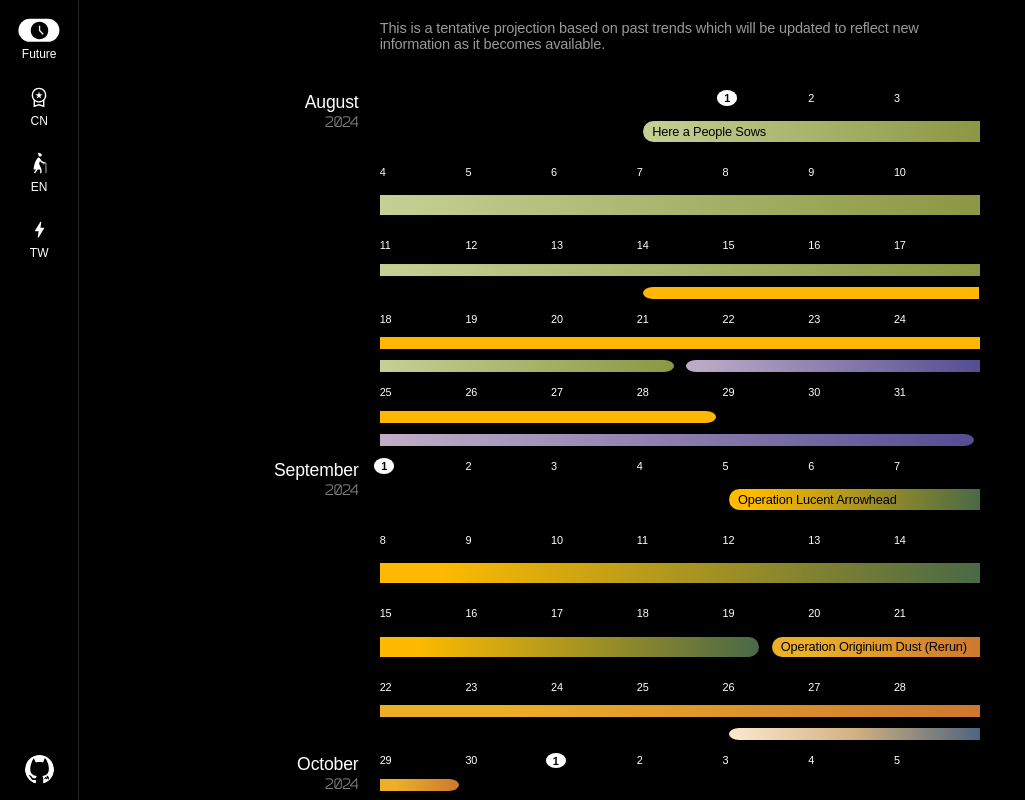
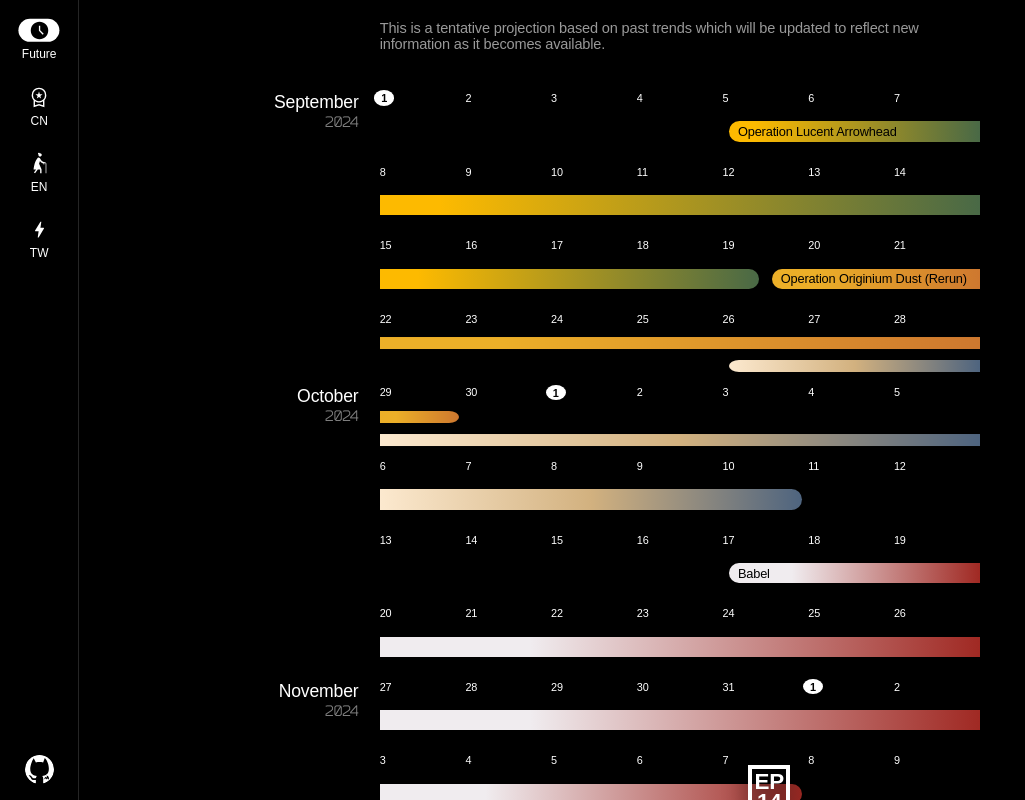
Before and after one commit to jaywyeee/arknights-calendar, a Svelte app: page / in a window 1280 px wide. Shown: the whole page, without its empty margins (0-1025 px from the left). Built offline with nearby package versions, Linux system fonts and the light colour scheme; a web font is replaced by a local one.

Commit message:
Update future, CN, and TW schedules

```diff
--- a/src/components/Schedule.svelte
+++ b/src/components/Schedule.svelte
@@ -269,9 +269,7 @@
 				icec.style.cssText = "--grid-row:5; --grid-column:1 / span 11;";
 				cc10[0].style.cssText = "--grid-row:1; --grid-column:span 3 / -1;";
 			};
-		};
 
-		if (["cn", "en"].includes(page.id)) {
 			const ra1 = document.querySelectorAll(`#${page.id} .ra1`);
 			const ga = document.querySelectorAll(`#${page.id} .ga.rerun`);
 			const cc12 = document.querySelectorAll(`#${page.id} .cc12`);
@@ -296,7 +294,7 @@
 			};
 		};
 
-		if (["future"].includes(page.id)) {
+		if (page.id === "en") {
 			const haps = document.querySelectorAll(`#${page.id} .haps.end`)[0];
 			const wtfc = document.querySelectorAll(`#${page.id} .wtfc.rerun.start`)[0];
 
--- a/src/data/events.json
+++ b/src/data/events.json
@@ -1,9 +1,6 @@
 {
 	"future": {
 		"2024": [
-			{ "start": [ 7, 31], "duration": 21, "event": "haps" },
-			{ "start": [ 8, 14], "duration": 14, "event": "tfn4" },
-			{ "start": [ 8, 21], "duration": 10, "event": "wtfc", "rerun": true },
 			{ "start": [ 9,  5], "duration": 14, "event": "ola" },
 			{ "start": [ 9, 19], "duration": 10, "event": "ood", "rerun": true },
 			{ "start": [ 9, 26], "duration": 14, "event": "ccb2" },
@@ -15,7 +12,8 @@
 		],
 		"2025": [
 			{ "start": [ 1, 16], "duration": 21, "event": "ihh" },
-			{ "start": [ 2,  6], "duration":  7, "event": "akr" }
+			{ "start": [ 2,  6], "duration":  7, "event": "akr" },
+			{ "start": [ 2, 13], "duration": 10, "event": "slahafh", "rerun": true }
 		]
 	},
 	"cn": {
@@ -135,7 +133,8 @@
 			{ "start": [ 6,  5], "duration": 14, "event": "pol" },
 			{ "start": [ 6, 25], "duration": 10, "event": "hde", "rerun": true },
 			{ "start": [ 7,  9], "duration":  7, "event": "akr" },
-			{ "start": [ 8,  1], "duration": 21, "event": "ihh" }
+			{ "start": [ 8,  1], "duration": 21, "event": "ihh" },
+			{ "start": [ 8, 22], "duration": 10, "event": "slahafh", "rerun": true }
 		]
 	},
 	"en": {
@@ -241,7 +240,9 @@
 			{ "start": [ 6, 21], "duration": 14, "event": "trtls" },
 			{ "start": [ 7,  9], "duration":  7, "event": "ttgv" },
 			{ "start": [ 7, 18], "duration": 10, "event": "wvwwnb", "rerun": true },
-			{ "start": [ 7, 31], "duration": 21, "event": "haps" }
+			{ "start": [ 7, 31], "duration": 21, "event": "haps" },
+			{ "start": [ 8, 14], "duration": 14, "event": "tfn4" },
+			{ "start": [ 8, 21], "duration": 10, "event": "wtfc", "rerun": true }
 		]
 	},
 	"tw": {
@@ -339,7 +340,8 @@
 			{ "start": [ 6, 27], "duration": 21, "event": "slahafh" },
 			{ "start": [ 7, 11], "duration": 14, "event": "tfn3" },
 			{ "start": [ 7, 25], "duration": 10, "event": "dv", "rerun": true },
-			{ "start": [ 8,  8], "duration": 14, "event": "ccowov" }
+			{ "start": [ 8,  8], "duration": 14, "event": "ccowov" },
+			{ "start": [ 8, 22], "duration": 14, "event": "dos" }
 		]
 	}
 }
```
